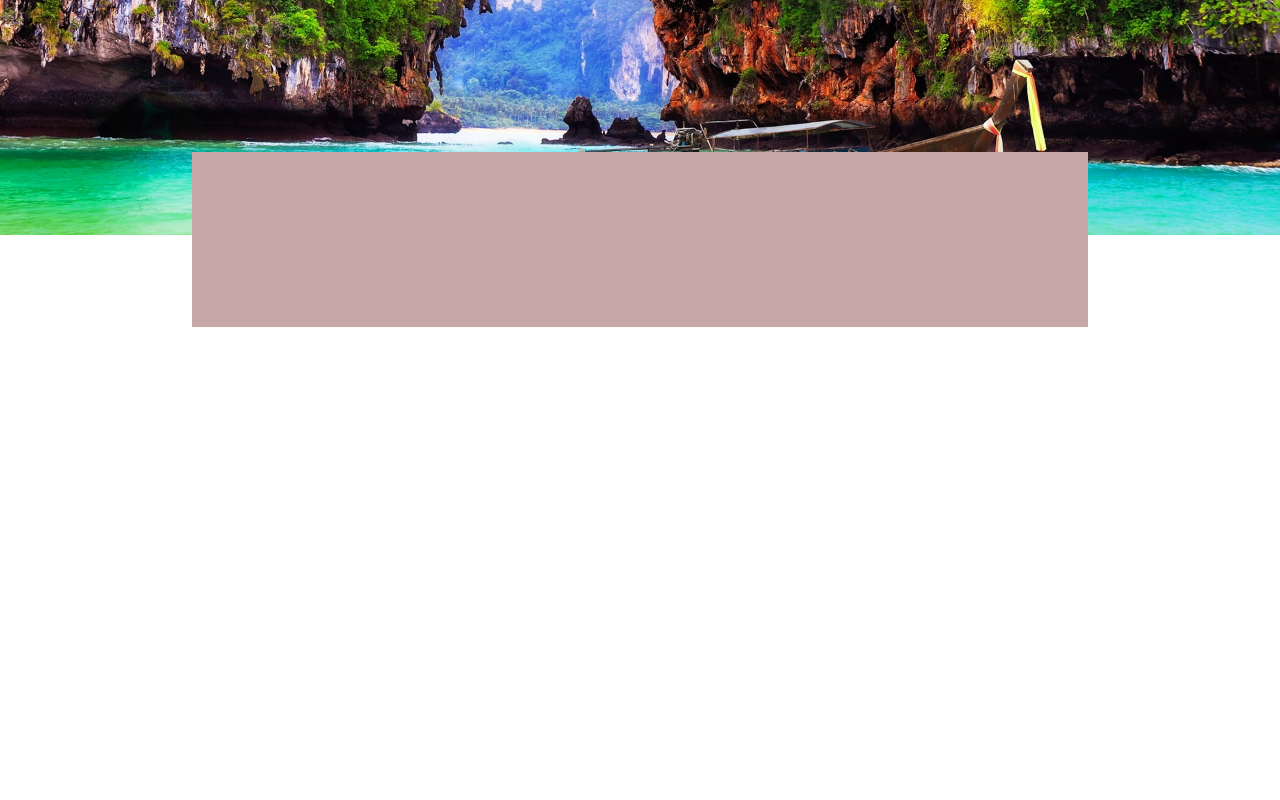
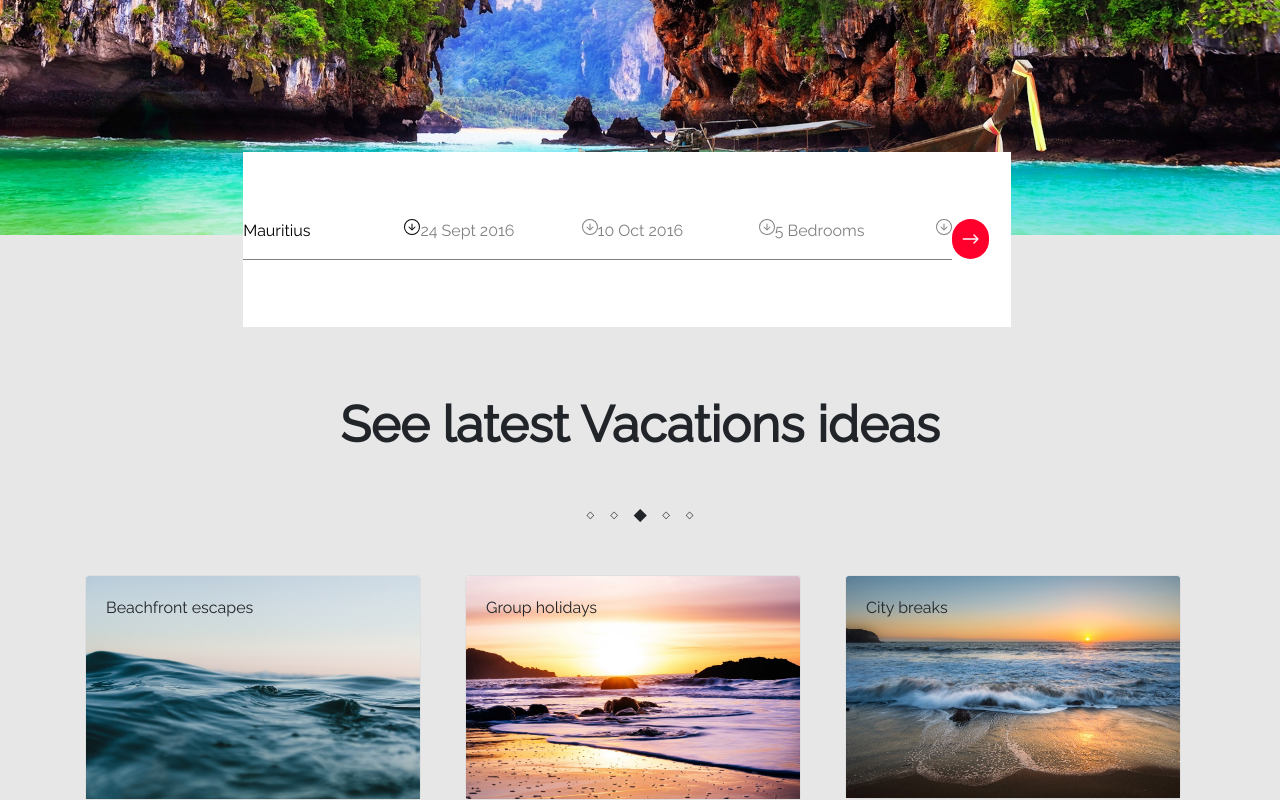
Before and after one commit to GiuseppeArimatea/test, a plain HTML site: page test1/index.html in a window 1280 px wide. Shown: the part 501-1301 px from the top of the page. Before the commit the page ends 828 px from the top, so only its background shows below. Drawn offline with nearby package versions, Linux system fonts and the light colour scheme.

Commit message:
section vacations

```diff
--- a/test1/css/main.css
+++ b/test1/css/main.css
@@ -2,7 +2,9 @@
 * {
   font-family: Raleway!important;
 }
-
+body {
+  background-color: #e7e7e7;
+}
 /* header */
 .navbar {
   width: 100%;
@@ -65,11 +67,59 @@ margin-right: 5rem;
 }
 
 .header_serch {
-  background-color: #c6a8a8;
+  background-color: white;
   position: absolute;
   top: 87%;
   height: 175px;
-  width: 70%;
-  left: 15%;
+  width: 60%;
+  display: flex;
+  left: 19%;
+  flex-direction: row;
+  align-items: center;
+  justify-content: space-around;
+}
+
+.search_item {
+  display: flex;
+  flex-direction: row;
+  width: 200px;
+  color: grey;
+  justify-content: space-between;
+  border-bottom: 1px solid grey;
+}
+
+.search_item:first-child {
+  color: black;
+  border-bottom: 1px solid grey;
+}
+
+.style_arrow {
+  background-color: #ff002d;
+  color: white;
+  font-size: 40px;
+  border-radius: 30px;
+  padding: 8px;
+  margin-right: 22px;
 }
 /* /header */
+
+
+/* section Vacations */
+#vacations {
+  margin-top: 10rem;
+}
+
+.h3_vacations {
+  text-align: center;
+  font-size: 50px;
+  font-weight: bold;
+}
+
+.text-center span {
+  font-size: 10px;
+  vertical-align: 2px;
+}
+
+.card-body {
+  position: absolute;
+}
--- a/test1/index.html
+++ b/test1/index.html
@@ -7,10 +7,11 @@
   <title>Test1</title>
   <link rel="stylesheet" href="https://stackpath.bootstrapcdn.com/bootstrap/4.4.1/css/bootstrap.min.css">
   <link href="https://fonts.googleapis.com/css2?family=Raleway&display=swap" rel="stylesheet">
-  <link href="https://fonts.googleapis.com/css2?family=Raleway&display=swap" rel="stylesheet">
+  <link rel="stylesheet" href="https://cdnjs.cloudflare.com/ajax/libs/font-awesome/5.13.0/js/all.min.js">
   <link rel="stylesheet" href="css/main.css">
 </head>
 <body>
+  <!-- header -->
  <header>
    <div class="container-fluid">
      <div class="row">
@@ -40,13 +41,84 @@
    <div class="header_bottom">
      <h3 class="h3_header_bottom">ENJOY FREEDOM LAND</h3>
      <div class="header_serch">
-
+       <div class="search_item">
+         <p>Mauritius</p>
+         <svg class="bi bi-arrow-down-circle" width="1em" height="1em" viewBox="0 0 16 16" fill="currentColor" xmlns="http://www.w3.org/2000/svg">
+          <path fill-rule="evenodd" d="M8 15A7 7 0 1 0 8 1a7 7 0 0 0 0 14zm0 1A8 8 0 1 0 8 0a8 8 0 0 0 0 16z"/>
+          <path fill-rule="evenodd" d="M4.646 7.646a.5.5 0 0 1 .708 0L8 10.293l2.646-2.647a.5.5 0 0 1 .708.708l-3 3a.5.5 0 0 1-.708 0l-3-3a.5.5 0 0 1 0-.708z"/>
+          <path fill-rule="evenodd" d="M8 4.5a.5.5 0 0 1 .5.5v5a.5.5 0 0 1-1 0V5a.5.5 0 0 1 .5-.5z"/>
+        </svg>
+       </div>
+       <div class="search_item">
+         <p>24 Sept 2016</p>
+         <svg class="bi bi-arrow-down-circle" width="1em" height="1em" viewBox="0 0 16 16" fill="currentColor" xmlns="http://www.w3.org/2000/svg">
+          <path fill-rule="evenodd" d="M8 15A7 7 0 1 0 8 1a7 7 0 0 0 0 14zm0 1A8 8 0 1 0 8 0a8 8 0 0 0 0 16z"/>
+          <path fill-rule="evenodd" d="M4.646 7.646a.5.5 0 0 1 .708 0L8 10.293l2.646-2.647a.5.5 0 0 1 .708.708l-3 3a.5.5 0 0 1-.708 0l-3-3a.5.5 0 0 1 0-.708z"/>
+          <path fill-rule="evenodd" d="M8 4.5a.5.5 0 0 1 .5.5v5a.5.5 0 0 1-1 0V5a.5.5 0 0 1 .5-.5z"/>
+        </svg>
+       </div>
+       <div class="search_item ">
+         <p>10 Oct 2016</p>
+         <svg class="bi bi-arrow-down-circle" width="1em" height="1em" viewBox="0 0 16 16" fill="currentColor" xmlns="http://www.w3.org/2000/svg">
+          <path fill-rule="evenodd" d="M8 15A7 7 0 1 0 8 1a7 7 0 0 0 0 14zm0 1A8 8 0 1 0 8 0a8 8 0 0 0 0 16z"/>
+          <path fill-rule="evenodd" d="M4.646 7.646a.5.5 0 0 1 .708 0L8 10.293l2.646-2.647a.5.5 0 0 1 .708.708l-3 3a.5.5 0 0 1-.708 0l-3-3a.5.5 0 0 1 0-.708z"/>
+          <path fill-rule="evenodd" d="M8 4.5a.5.5 0 0 1 .5.5v5a.5.5 0 0 1-1 0V5a.5.5 0 0 1 .5-.5z"/>
+        </svg>
+       </div>
+       <div class="search_item ">
+         <p>5 Bedrooms</p>
+         <svg class="bi bi-arrow-down-circle" width="1em" height="1em" viewBox="0 0 16 16" fill="currentColor" xmlns="http://www.w3.org/2000/svg">
+          <path fill-rule="evenodd" d="M8 15A7 7 0 1 0 8 1a7 7 0 0 0 0 14zm0 1A8 8 0 1 0 8 0a8 8 0 0 0 0 16z"/>
+          <path fill-rule="evenodd" d="M4.646 7.646a.5.5 0 0 1 .708 0L8 10.293l2.646-2.647a.5.5 0 0 1 .708.708l-3 3a.5.5 0 0 1-.708 0l-3-3a.5.5 0 0 1 0-.708z"/>
+          <path fill-rule="evenodd" d="M8 4.5a.5.5 0 0 1 .5.5v5a.5.5 0 0 1-1 0V5a.5.5 0 0 1 .5-.5z"/>
+        </svg>
+       </div>
+       <svg class="bi bi-arrow-right style_arrow" width="1em" height="1em" viewBox="0 0 16 16" fill="currentColor" xmlns="http://www.w3.org/2000/svg">
+         <path fill-rule="evenodd" d="M10.146 4.646a.5.5 0 0 1 .708 0l3 3a.5.5 0 0 1 0 .708l-3 3a.5.5 0 0 1-.708-.708L12.793 8l-2.647-2.646a.5.5 0 0 1 0-.708z"/>
+         <path fill-rule="evenodd" d="M2 8a.5.5 0 0 1 .5-.5H13a.5.5 0 0 1 0 1H2.5A.5.5 0 0 1 2 8z"/>
+       </svg>
      </div>
    </div>
  </header>
+  <!-- /header -->
+ <main>
+  <section id="vacations">
+        <div class="col-12 ">
+          <h3 class="h3_vacations">See latest Vacations ideas</h3>
+          <div class="text-center mt-5">
+            <span class="mr-2 ml-2">◇</span><span class="mr-2 ml-2">◇</span><strong class="mr-2 ml-2">◆</strong><span class="mr-2 ml-2">◇</span><span class="mr-2 ml-2">◇</span>
+          </div>
+        </div>
+        <div class="container mt-5">
+          <div class="row">
+            <div class="col-4">
+              <div class="card" style="width: 21rem;">
+                <img src="img\sea.jpg" class="card-img-top" alt="...">
+                <div class="card-body">
+                  <p class="card-text">Beachfront escapes</p>
+                </div>
+              </div>
+            </div>
+            <div class="col-4">
+              <div class="card" style="width: 21rem;">
+                <img src="img\sea2.jpg" class="card-img-top" alt="...">
+                <div class="card-body">
+                  <p class="card-text">Group holidays</p>
+                </div>
+              </div>
+            </div>
+            <div class="col-4">
+              <div class="card" style="width: 21rem;">
+                <img src="img\sea3.jpg" class="card-img-top" alt="...">
+                <div class="card-body">
+                  <p class="card-text">City breaks</p>
+                </div>
+              </div>
+            </div>
 
- <main>
-
+          </div>
+        </div>
+  </section>
 
  </main>
 
```
Also changed, not shown: test1/img/sea.jpg (added), test1/img/sea2.jpg (added), test1/img/sea3.jpg (added).
